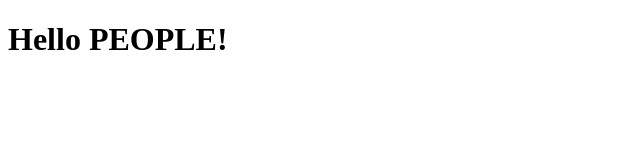
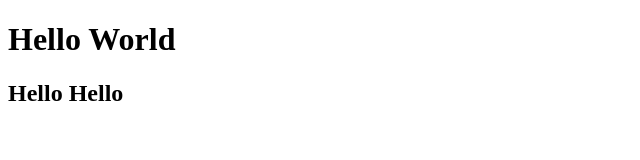
Before and after one commit to eswearingen/forgeddenim, a plain HTML site: page index.html in a window 1280 px wide. Shown: the whole page, without its empty margins (0-640 px from the left). Drawn offline with Linux system fonts and the light colour scheme.

Commit message:
made change

```diff
--- a/index.html
+++ b/index.html
@@ -5,7 +5,8 @@
 	<title>Document</title>
 </head>
 <body>
-<h1>Hello PEOPLE!</h1>
+<h1>Hello World</h1>
+<h2>Hello Hello</h2>
 
 </body>
 </html>
```
